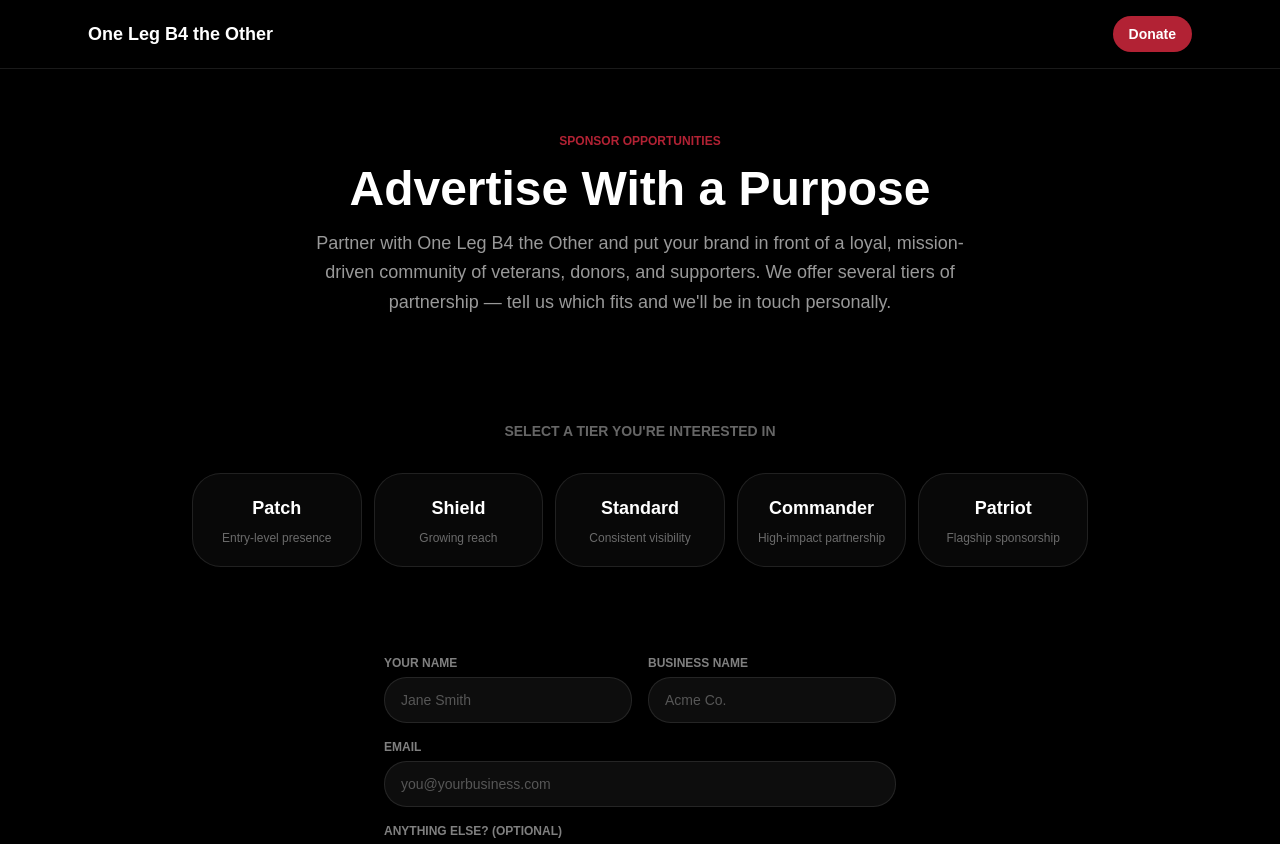
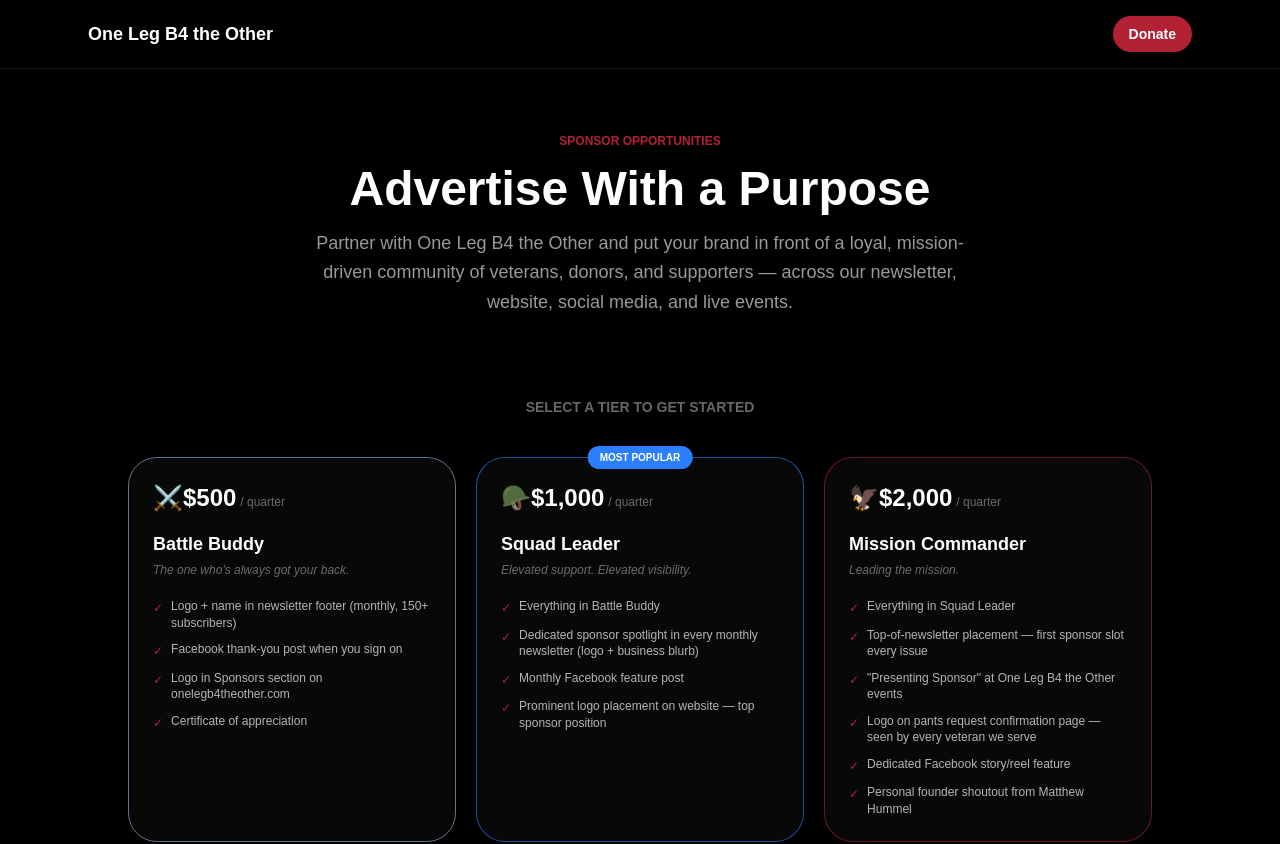
Before and after one commit to matthewhummel21-commits/onelegb4theother, a Next.js app: page /advertise in a window 1280 px wide. Shown: the top 844 px of the page. Built offline with nearby package versions, Linux system fonts and the light colour scheme.

Commit message:
feat: rebuild sponsor tiers — 3 tiers, military themes, quarterly pricing

```diff
--- a/app/advertise/page.tsx
+++ b/app/advertise/page.tsx
@@ -4,11 +4,57 @@
 import { motion } from "framer-motion";
 
 const TIERS = [
-  { id: "patch",     name: "Patch",     tagline: "Entry-level presence" },
-  { id: "shield",    name: "Shield",    tagline: "Growing reach" },
-  { id: "standard",  name: "Standard",  tagline: "Consistent visibility" },
-  { id: "commander", name: "Commander", tagline: "High-impact partnership" },
-  { id: "patriot",   name: "Patriot",   tagline: "Flagship sponsorship" },
+  {
+    id: "battle-buddy",
+    name: "Battle Buddy",
+    price: "$500",
+    period: "/ quarter",
+    emoji: "⚔️",
+    tagline: "The one who's always got your back.",
+    color: "border-slate-500",
+    selectedColor: "border-slate-400 bg-slate-400/10 shadow-[0_0_0_2px_#94a3b8]",
+    benefits: [
+      "Logo + name in newsletter footer (monthly, 150+ subscribers)",
+      "Facebook thank-you post when you sign on",
+      "Logo in Sponsors section on onelegb4theother.com",
+      "Certificate of appreciation",
+    ],
+  },
+  {
+    id: "squad-leader",
+    name: "Squad Leader",
+    price: "$1,000",
+    period: "/ quarter",
+    emoji: "🪖",
+    tagline: "Elevated support. Elevated visibility.",
+    color: "border-blue-500/60",
+    selectedColor: "border-blue-400 bg-blue-400/10 shadow-[0_0_0_2px_#60a5fa]",
+    popular: true,
+    benefits: [
+      "Everything in Battle Buddy",
+      "Dedicated sponsor spotlight in every monthly newsletter (logo + business blurb)",
+      "Monthly Facebook feature post",
+      "Prominent logo placement on website — top sponsor position",
+    ],
+  },
+  {
+    id: "mission-commander",
+    name: "Mission Commander",
+    price: "$2,000",
+    period: "/ quarter",
+    emoji: "🦅",
+    tagline: "Leading the mission.",
+    color: "border-[#B22234]/60",
+    selectedColor: "border-[#B22234] bg-[#B22234]/10 shadow-[0_0_0_2px_#B22234]",
+    benefits: [
+      "Everything in Squad Leader",
+      "Top-of-newsletter placement — first sponsor slot every issue",
+      "\"Presenting Sponsor\" at One Leg B4 the Other events",
+      "Logo on pants request confirmation page — seen by every veteran we serve",
+      "Dedicated Facebook story/reel feature",
+      "Personal founder shoutout from Matthew Hummel",
+    ],
+  },
 ];
 
 export default function AdvertisePage() {
@@ -36,6 +82,8 @@
     }
   }
 
+  const selectedTier = TIERS.find(t => t.id === selected);
+
   return (
     <main className="min-h-screen bg-black text-white">
       {/* Nav */}
@@ -54,7 +102,7 @@
       </nav>
 
       {/* Hero */}
-      <section className="pt-32 pb-16 px-6 text-center">
+      <section className="pt-32 pb-12 px-6 text-center">
         <motion.div
           initial={{ opacity: 0, y: 24 }}
           animate={{ opacity: 1, y: 0 }}
@@ -67,33 +115,56 @@
             Advertise With a Purpose
           </h1>
           <p className="text-white/60 text-lg max-w-2xl mx-auto leading-relaxed">
-            Partner with One Leg B4 the Other and put your brand in front of a loyal, mission-driven community of veterans, donors, and supporters. We offer several tiers of partnership — tell us which fits and we&apos;ll be in touch personally.
+            Partner with One Leg B4 the Other and put your brand in front of a loyal, mission-driven community of veterans, donors, and supporters — across our newsletter, website, social media, and live events.
           </p>
         </motion.div>
       </section>
 
-      {/* Tier cards — names only */}
-      <section className="py-10 px-6">
-        <div className="max-w-4xl mx-auto">
-          <p className="text-center text-white/40 text-sm mb-8 uppercase tracking-widest font-semibold">
-            Select a tier you&apos;re interested in
+      {/* Tier cards */}
+      <section className="py-8 px-6">
+        <div className="max-w-5xl mx-auto">
+          <p className="text-center text-white/40 text-sm mb-10 uppercase tracking-widest font-semibold">
+            Select a tier to get started
           </p>
-          <div className="grid grid-cols-2 sm:grid-cols-3 lg:grid-cols-5 gap-3">
+          <div className="grid grid-cols-1 sm:grid-cols-3 gap-5">
             {TIERS.map((tier, i) => (
               <motion.button
                 key={tier.id}
                 initial={{ opacity: 0, y: 20 }}
                 animate={{ opacity: 1, y: 0 }}
-                transition={{ duration: 0.4, delay: i * 0.07 }}
+                transition={{ duration: 0.4, delay: i * 0.1 }}
                 onClick={() => setSelected(tier.id)}
-                className={`rounded-2xl border p-5 flex flex-col items-center gap-2 text-center transition-all cursor-pointer ${
-                  selected === tier.id
-                    ? "border-[#B22234] bg-[#B22234]/15 shadow-[0_0_0_2px_#B22234]"
-                    : "border-white/10 bg-white/[0.03] hover:border-white/30 hover:bg-white/[0.07]"
+                className={`relative rounded-2xl border p-6 flex flex-col text-left transition-all cursor-pointer ${
+                  selected === tier.id ? tier.selectedColor : `${tier.color} bg-white/[0.03] hover:bg-white/[0.06]`
                 }`}
               >
-                <span className="text-lg font-extrabold tracking-tight">{tier.name}</span>
-                <span className="text-xs text-white/40 leading-snug">{tier.tagline}</span>
+                {tier.popular && (
+                  <span className="absolute -top-3 left-1/2 -translate-x-1/2 bg-blue-500 text-white text-[10px] font-extrabold uppercase tracking-widest px-3 py-1 rounded-full">
+                    Most Popular
+                  </span>
+                )}
+                <div className="flex items-center justify-between mb-4">
+                  <span className="text-2xl">{tier.emoji}</span>
+                  <div className="text-right">
+                    <span className="text-2xl font-extrabold text-white">{tier.price}</span>
+                    <span className="text-white/40 text-xs ml-1">{tier.period}</span>
+                  </div>
+                </div>
+                <h3 className="text-lg font-extrabold tracking-tight mb-1">{tier.name}</h3>
+                <p className="text-white/40 text-xs mb-5 leading-snug italic">{tier.tagline}</p>
+                <ul className="flex flex-col gap-2.5">
+                  {tier.benefits.map((b, j) => (
+                    <li key={j} className="flex items-start gap-2 text-xs text-white/70 leading-snug">
+                      <span className="text-[#B22234] mt-0.5 shrink-0">✓</span>
+                      {b}
+                    </li>
+                  ))}
+                </ul>
+                {selected === tier.id && (
+                  <div className="mt-5 text-center text-xs font-bold text-white/60 border-t border-white/10 pt-4">
+                    ✓ Selected
+                  </div>
+                )}
               </motion.button>
             ))}
           </div>
@@ -112,7 +183,7 @@
               <div className="text-5xl mb-4">🎖️</div>
               <h2 className="text-2xl font-extrabold mb-3">We&apos;ll be in touch.</h2>
               <p className="text-white/50 leading-relaxed">
-                Thanks for reaching out. Someone from our team will contact you within 48 hours to talk through your sponsorship.
+                Thanks for reaching out. Someone from our team will contact you within 48 hours to discuss your sponsorship.
               </p>
               <a href="/" className="inline-block mt-8 text-sm text-white/40 hover:text-white/70 transition-colors underline">
                 Back to main site
@@ -126,6 +197,12 @@
               onSubmit={handleSubmit}
               className="flex flex-col gap-4"
             >
+              {selected && (
+                <div className="bg-white/5 border border-white/10 rounded-xl px-4 py-3 text-sm text-white/60 text-center">
+                  Inquiring about: <span className="text-white font-bold">{selectedTier?.emoji} {selectedTier?.name} — {selectedTier?.price}/quarter</span>
+                </div>
+              )}
+
               <div className="grid grid-cols-1 sm:grid-cols-2 gap-4">
                 <div className="flex flex-col gap-1.5">
                   <label className="text-xs font-semibold text-white/50 uppercase tracking-wider">Your Name</label>
@@ -167,7 +244,7 @@
                 <label className="text-xs font-semibold text-white/50 uppercase tracking-wider">Anything else? (optional)</label>
                 <textarea
                   rows={3}
-                  placeholder="Tell us a bit about your business or what you're hoping to get out of the partnership..."
+                  placeholder="Tell us about your business or what you're hoping to get out of the partnership..."
                   value={form.message}
                   onChange={e => setForm(f => ({ ...f, message: e.target.value }))}
                   className="bg-white/5 border border-white/10 rounded-xl px-4 py-3 text-sm text-white placeholder-white/30 focus:outline-none focus:border-white/30 transition-colors resize-none"
@@ -179,7 +256,7 @@
               )}
 
               {status === "error" && (
-                <p className="text-xs text-red-400 text-center">Something went wrong — email us directly at matthew@onelegb4theother.com</p>
+                <p className="text-xs text-red-400 text-center">Something went wrong — email us at matthew@onelegb4theother.com</p>
               )}
 
               <button
@@ -187,8 +264,12 @@
                 disabled={!selected || status === "sending"}
                 className="w-full py-3.5 rounded-xl bg-[#B22234] text-white font-bold text-sm hover:bg-[#8B1A27] disabled:opacity-40 disabled:cursor-not-allowed transition-all"
               >
-                {status === "sending" ? "Sending…" : selected ? `Submit — ${TIERS.find(t => t.id === selected)?.name} Tier` : "Submit Inquiry"}
+                {status === "sending" ? "Sending…" : selected ? `Submit — ${selectedTier?.name} Tier` : "Submit Inquiry"}
               </button>
+
+              <p className="text-center text-xs text-white/20">
+                Quarterly commitment · We&apos;ll reach out within 48 hours to confirm
+              </p>
             </motion.form>
           )}
         </div>
```
